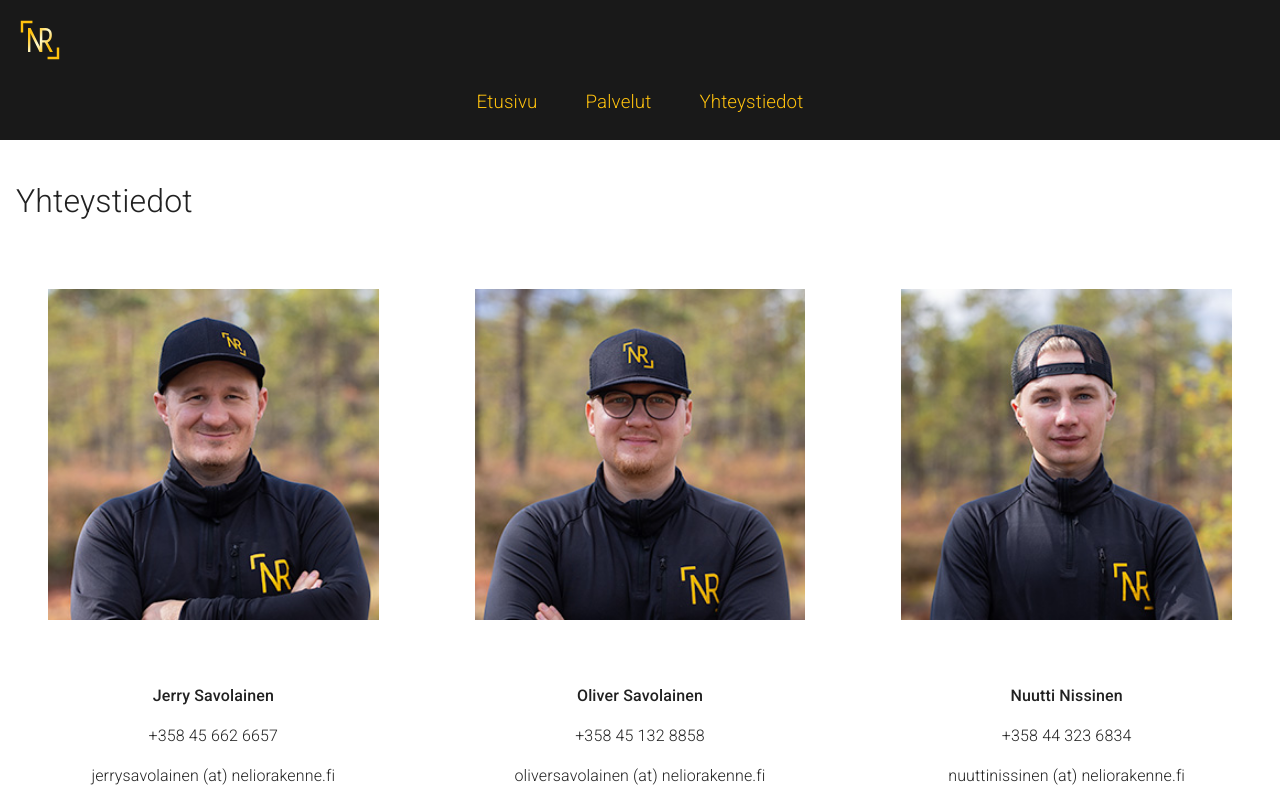
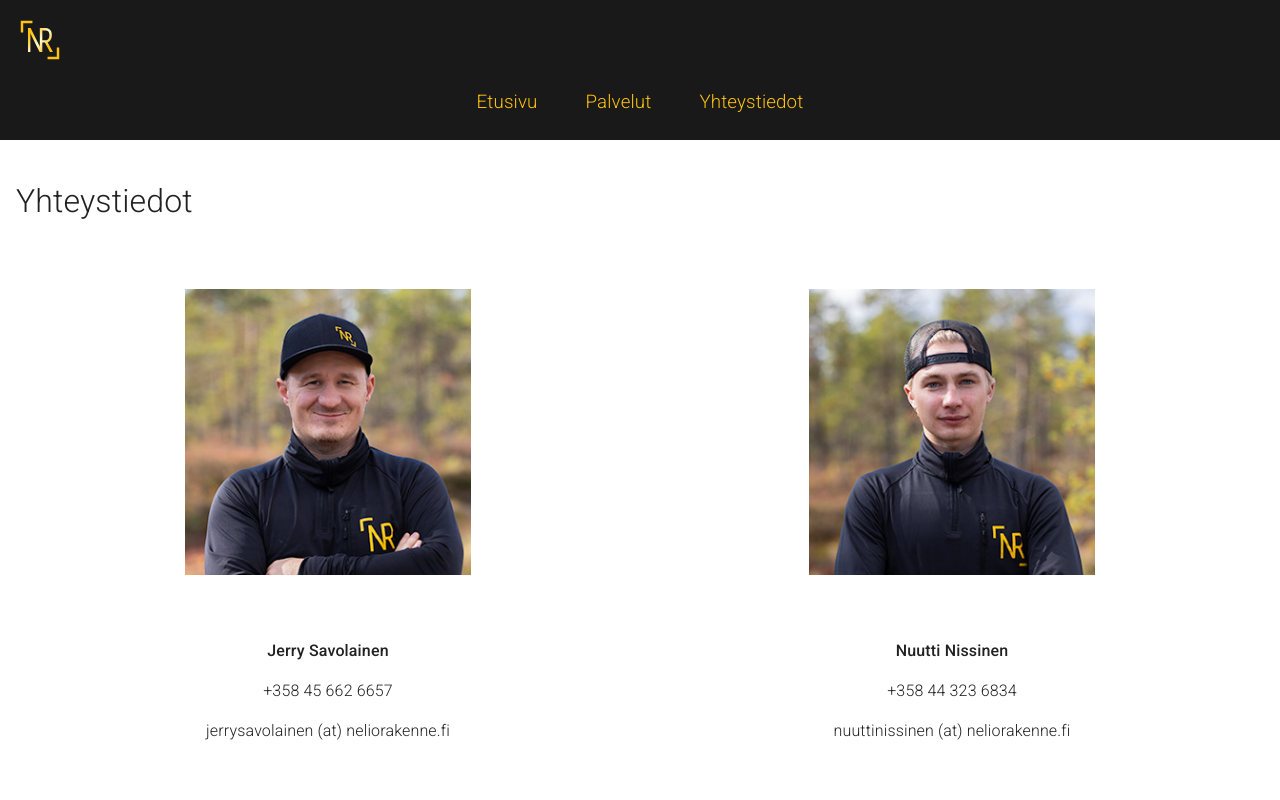
Before and after one commit to JussiKallioranta/neliorakenne, a Next.js app: page /yhteystiedot in a window 1280 px wide. Shown: the top 800 px of the page. Built offline with nearby package versions, Linux system fonts and the light colour scheme.

Commit message:
remove oliver & adjust contact page

```diff
--- a/pages/yhteystiedot.js
+++ b/pages/yhteystiedot.js
@@ -6,13 +6,16 @@ import oliver from '../public/neliorakenne_oliver.jpg'
 import nuutti from '../public/neliorakenne_nuutti.jpg'
 
 const grid4Columns = {
-  display: 'grid',
-  gridGap: '2em',
-  gridTemplateColumns: {
-    laptop: '1fr 1fr 1fr',
-    tablet: '1fr 1fr 1fr',
-    mobile: '1fr'
-  },
+  display: 'flex',
+  justifyContent: 'space-around',
+  flexWrap: 'wrap',
+  //display: 'grid',
+  //gridGap: '2em',
+  //gridTemplateColumns: {
+  //  laptop: '1fr 1fr 1fr',
+  //  tablet: '1fr 1fr 1fr',
+  //  mobile: '1fr'
+  //},
   my: 4,
 }
 
@@ -20,6 +23,10 @@ const contentBox = {
   '& h2': {
     color: 'primary.main',
     mb: 1,
+  },
+  width: {
+    tablet: '350px',
+    mobile: '100%'
   },
 }
 
@@ -85,30 +92,6 @@ export default function Contact() {
               </Box>
             </Box>
             <Box sx={contentBox}>
-              <Box sx={imageWrap}><Image  src={oliver} alt='Oliver' layout='responsive' placeholder='blur'/></Box>
-              <Box sx={textBox}>
-                <ul>
-                  <li>
-                    <p>
-                      <Box component="span" sx={{ fontWeight: '500' }}>
-                          Oliver Savolainen
-                      </Box>
-                    </p>
-                  </li>
-                  <li>
-                    <p>
-                      +358 45 132 8858
-                    </p>
-                  </li>
-                  <li>
-                    <p>
-                      <a href="mailto:oliversavolainen@neliorakenne.fi">oliversavolainen (at) neliorakenne.fi</a>
-                    </p>
-                  </li>
-                </ul>
-              </Box>
-            </Box>
-            <Box sx={contentBox}>
               <Box sx={imageWrap}><Image  src={nuutti} alt='Nuutti' layout='responsive' placeholder='blur'/></Box>
               <Box sx={textBox}>
                 <ul>
```
